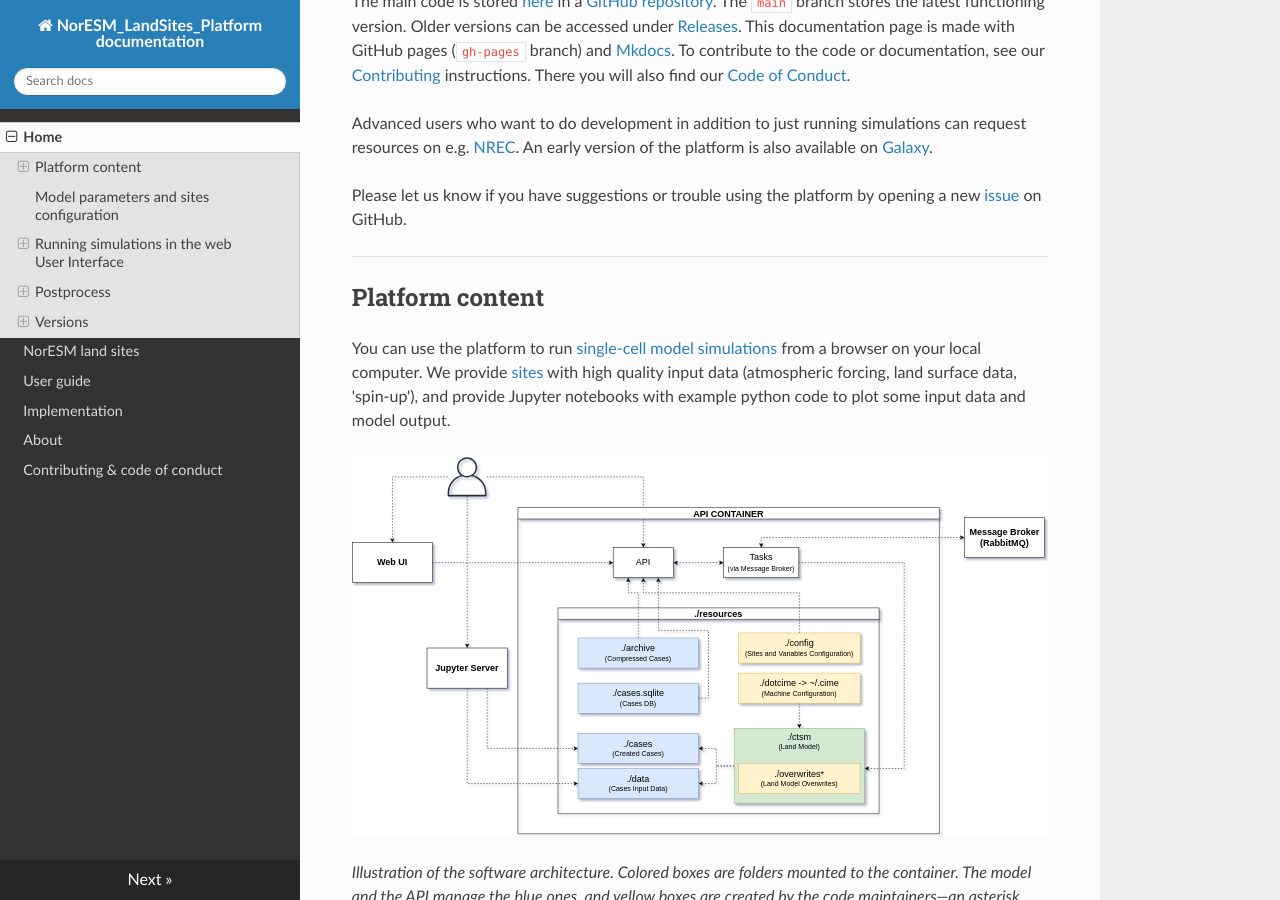
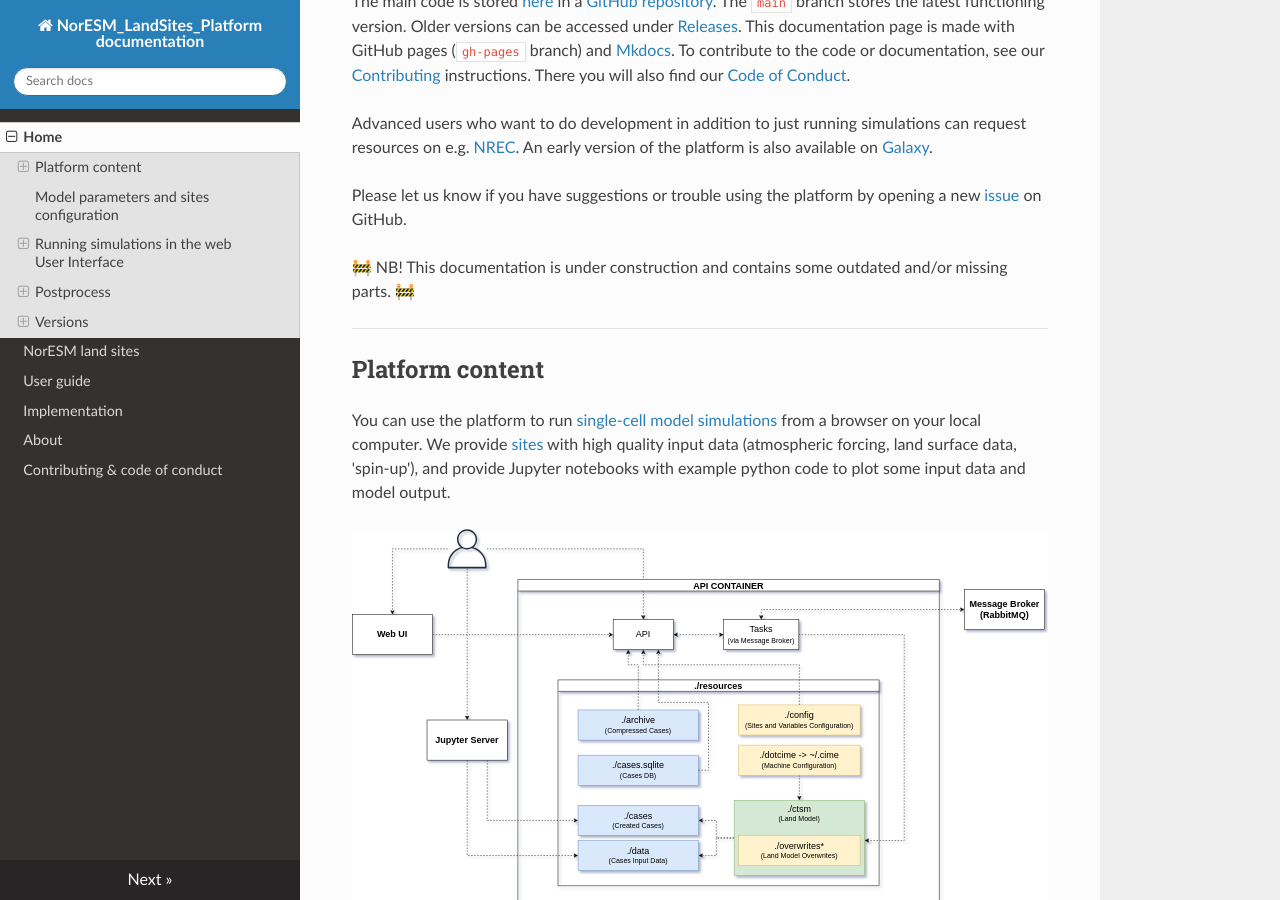
Before and after one commit to NorESMhub/noresm-land-sites-platform, an MkDocs documentation site: the page built from docs/index.md, in a window 1280 px wide and 900 px high, scrolled down 327 px. Built offline with MkDocs 1.6.1, drawn with Linux system fonts in a browser that asks for light colours; nearby versions of some CDN libraries.

Commit message:
Update index.md

```diff
--- a/docs/index.md
+++ b/docs/index.md
@@ -7,6 +7,8 @@ The main code is stored [here](https://github.com/NorESMhub/NorESM_LandSites_Pla
 Advanced users who want to do development in addition to just running simulations can request resources on e.g. [NREC](https://nrec.no/ "Norwegian Research and Education Cloud: Fast, standardized servers and storage for the Norwegian higher education sector"). An early version of the platform is also available on [Galaxy](https://training.galaxyproject.org/training-material/topics/climate/tutorials/fates/tutorial.html "an open, web-based platform for accessible, reproducible, and transparent computational biological research").
 
 Please let us know if you have suggestions or trouble using the platform by opening a new [issue](https://github.com/NorESMhub/NorESM_LandSites_Platform/issues) on GitHub.
+
+🚧 NB! This documentation is under construction and contains some outdated and/or missing parts. 🚧
 
 *****************************
 
```
